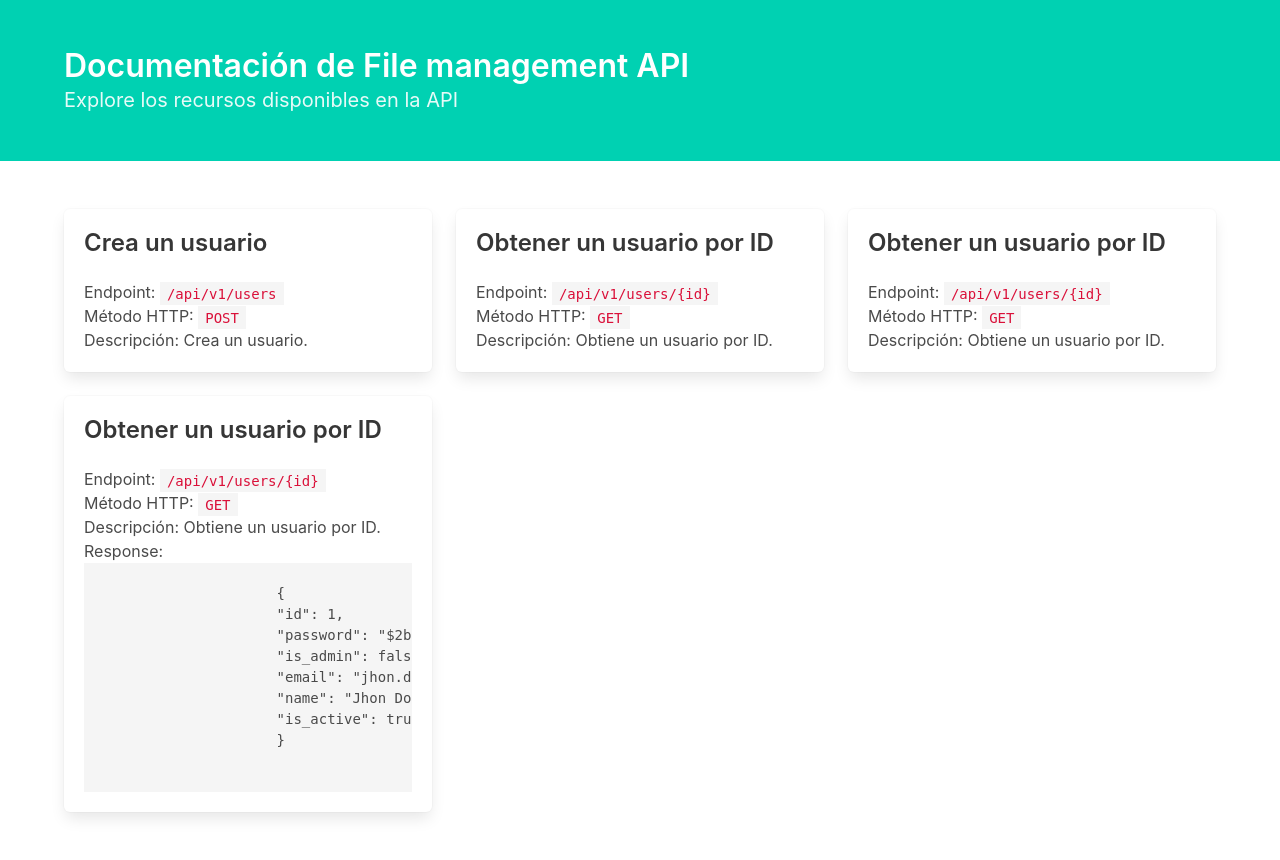
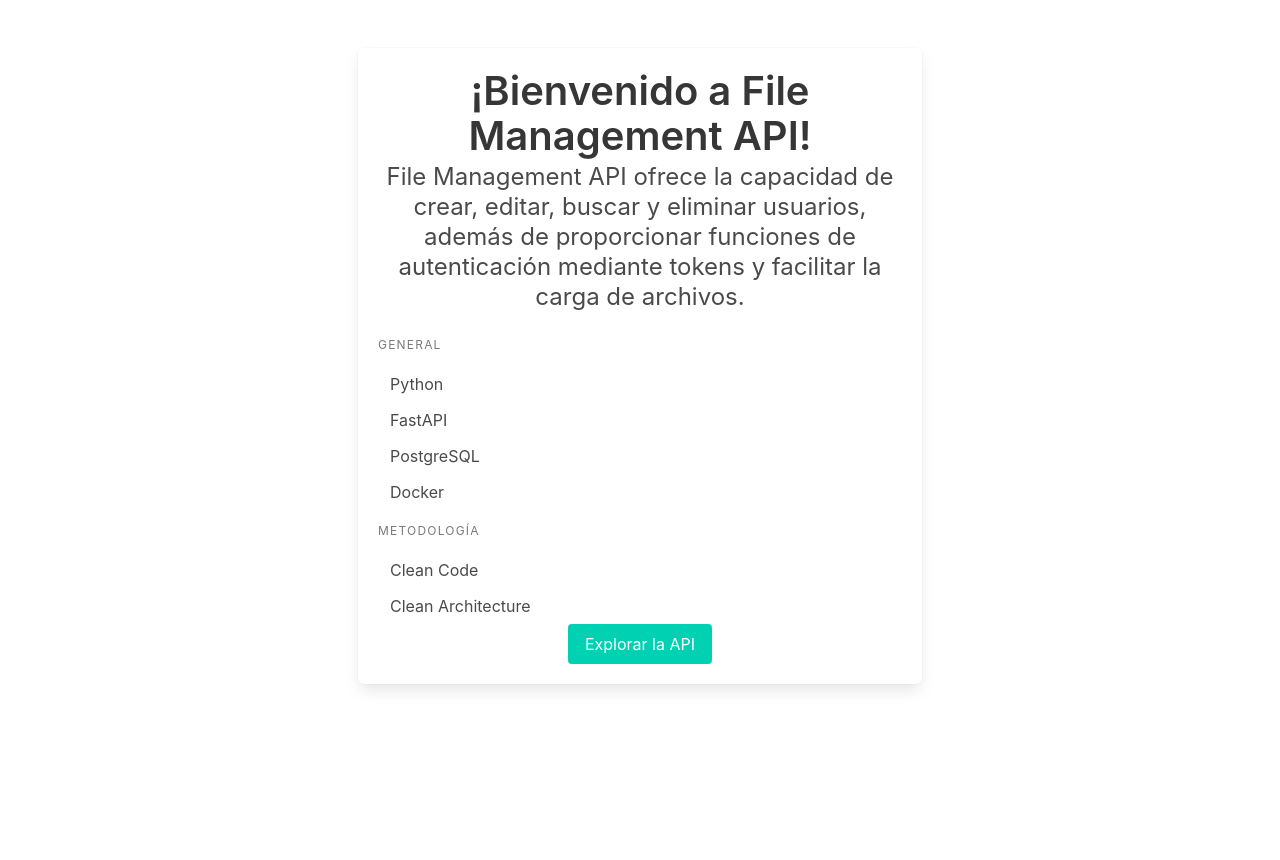
Before and after one commit to vcjuliocesar/file-management-API, a FastAPI app: page / in a window 1280 px wide. After the commit the page ends 690 px from the top, so only its background shows below. Run offline with FastAPI, Linux system fonts and the light colour scheme; parts of the project's set-up code (start-up, migrations or seed data) failed here and were passed over.

Commit message:
added index template

```diff
--- a/src/app/main.py
+++ b/src/app/main.py
@@ -1,9 +1,9 @@
-from fastapi import FastAPI, HTTPException,Request
-from fastapi.responses import HTMLResponse
-from fastapi.templating import Jinja2Templates
+from fastapi import FastAPI, HTTPException
 from src.infrastructure.exceptions.error_handler import ErrorHandler
+from src.infrastructure.exceptions.not_found_exception_handler import not_found_exception_handler
 from src.infrastructure.configs.enviroment import get_enviroment_settinngs
 from src.domain.models.base_entity import init
+from src.app.routers.api.index import index_router
 from src.app.routers.api.auth import auth_router
 from src.app.routers.api.user import user_router
 from src.app.routers.api.file import file_router
@@ -20,16 +20,9 @@
 
 app.add_middleware(ErrorHandler)
 
-templates = Jinja2Templates(directory="src/app/templates")
+app.add_exception_handler(HTTPException,not_found_exception_handler)
 
-@app.get("/", response_class=HTMLResponse)
-async def read_root(request:Request):
-
-    return templates.TemplateResponse("index.html", {"request": request})
-
-@app.exception_handler(HTTPException)
-async def not_found_exception_handler(request: Request, exc: HTTPException):
-    return templates.TemplateResponse("error.html", {"request": request}, status_code=404)
+app.include_router(index_router)
 
 app.include_router(auth_router)
 
--- /dev/null
+++ b/src/app/routers/api/index.py
@@ -0,0 +1,21 @@
+from urllib.parse import urlparse
+from fastapi import Request,APIRouter
+from fastapi.responses import HTMLResponse
+from fastapi.templating import Jinja2Templates
+
+index_router = APIRouter()
+
+templates = Jinja2Templates(directory="./src/app/templates")
+
+@index_router.get("/", response_class=HTMLResponse)
+async def read_root(request:Request):
+
+    url_parse = urlparse(str(request.url))
+
+    client_host = url_parse.hostname
+
+    client_port = url_parse.port
+
+    template_vars = {"host":client_host,"port":client_port}
+
+    return templates.TemplateResponse("index.html", {"request": request,**template_vars})
--- a/src/app/templates/index.html
+++ b/src/app/templates/index.html
@@ -1,73 +1,57 @@
 <!DOCTYPE html>
-<html>
+<html lang="es">
   <head>
-    <meta name="viewport" content="width=device-width, initial-scale=1">
-    <meta name="viewport" content="width=device-width, initial-scale=1">
-    <title>Documentación de la API de Productos</title>
-    <link rel="stylesheet" href="https://cdn.jsdelivr.net/npm/bulma@0.9.3/css/bulma.min.css"/>
+    <meta charset="UTF-8" />
+    <meta name="viewport" content="width=device-width, initial-scale=1" />
+    <title>Bienvenido a File Management API</title>
+    <link
+      rel="stylesheet"
+      href="https://cdn.jsdelivr.net/npm/bulma@0.9.3/css/bulma.min.css"
+    />
+    <!-- Si es necesario, incluir Font Awesome -->
+    <!-- <link rel="stylesheet" href="https://cdnjs.cloudflare.com/ajax/libs/font-awesome/5.15.3/css/all.min.css"> -->
   </head>
   <body>
-    <section class="hero is-primary">
-      <div class="hero-body">
-        <div class="container">
-          <h1 class="title">Documentación de File management API</h1>
-          <h2 class="subtitle">Explore los recursos disponibles en la API</h2>
-        </div>
-      </div>
-    </section>
-
     <section class="section">
       <div class="container">
-        <div class="columns is-multiline">
-          <div class="column is-one-third">
+        <div class="columns is-centered">
+          <div class="column is-half">
             <div class="box">
-              <h3 class="title is-4">Crea un usuario</h3>
-              <p>Endpoint: <code>/api/v1/users</code></p>
-              <p>Método HTTP: <code>POST</code></p>
-              <p>Descripción: Crea un usuario.</p>
-            </div>
-          </div>
-
-          <div class="column is-one-third">
-            <div class="box">
-              <h3 class="title is-4">Obtener un usuario por ID</h3>
-              <p>Endpoint: <code>/api/v1/users/{id}</code></p>
-              <p>Método HTTP: <code>GET</code></p>
-              <p>Descripción: Obtiene un usuario por ID.</p>
-            </div>
-          </div>
-
-          <div class="column is-one-third">
-            <div class="box">
-              <h3 class="title is-4">Obtener un usuario por ID</h3>
-              <p>Endpoint: <code>/api/v1/users/{id}</code></p>
-              <p>Método HTTP: <code>GET</code></p>
-              <p>Descripción: Obtiene un usuario por ID.</p>
-            </div>
-          </div>
-
-          <div class="column is-one-third">
-            <div class="box">
-              <h3 class="title is-4">Obtener un usuario por ID</h3>
-              <p>Endpoint: <code>/api/v1/users/{id}</code></p>
-              <p>Método HTTP: <code>GET</code></p>
-              <p>Descripción: Obtiene un usuario por ID.</p>
-              <p>Response:</p>
-              <pre class="has-text-rigth is-family-monospace">
-                    {
-                    "id": 1,
-                    "password": "$2b$12$CbWwTX7JElMxmfp5PlvL2uQca.rG1eWlO1tntaXEJWXY5obWwHcfS",
-                    "is_admin": false,
-                    "email": "jhon.doe@example.com",
-                    "name": "Jhon Doe",
-                    "is_active": true
-                    }
-                </pre
-              >
+              <h1 class="title is-2 has-text-centered">
+                ¡Bienvenido a File Management API!
+              </h1>
+              <p class="subtitle is-4 has-text-centered">
+                File Management API ofrece la capacidad de crear, editar, buscar
+                y eliminar usuarios, además de proporcionar funciones de
+                autenticación mediante tokens y facilitar la carga de archivos.
+              </p>
+              <aside class="menu">
+                <p class="menu-label">General</p>
+                <ul class="menu-list">
+                  <li><a>Python</a></li>
+                  <li><a>FastAPI</a></li>
+                  <li><a>PostgreSQL</a></li>
+                  <li><a>Docker</a></li>
+                </ul>
+                <p class="menu-label">Metodología</p>
+                <ul class="menu-list">
+                  <li><a>Clean Code</a></li>
+                  <li><a>Clean Architecture</a></li>
+                </ul>
+              </aside>
+              <div class="has-text-centered">
+                <a href="docs" class="button is-primary"
+                  >Explorar la API</a
+                >
+              </div>
             </div>
           </div>
         </div>
       </div>
     </section>
+
+    <!-- Si es necesario, incluir scripts de Bulma y Font Awesome -->
+    <!-- <script defer src="https://use.fontawesome.com/releases/v5.15.3/js/all.js"></script> -->
+    <!-- <script defer src="https://cdn.jsdelivr.net/npm/bulma@0.9.3/dist/js/bulma.min.js"></script> -->
   </body>
 </html>
```
